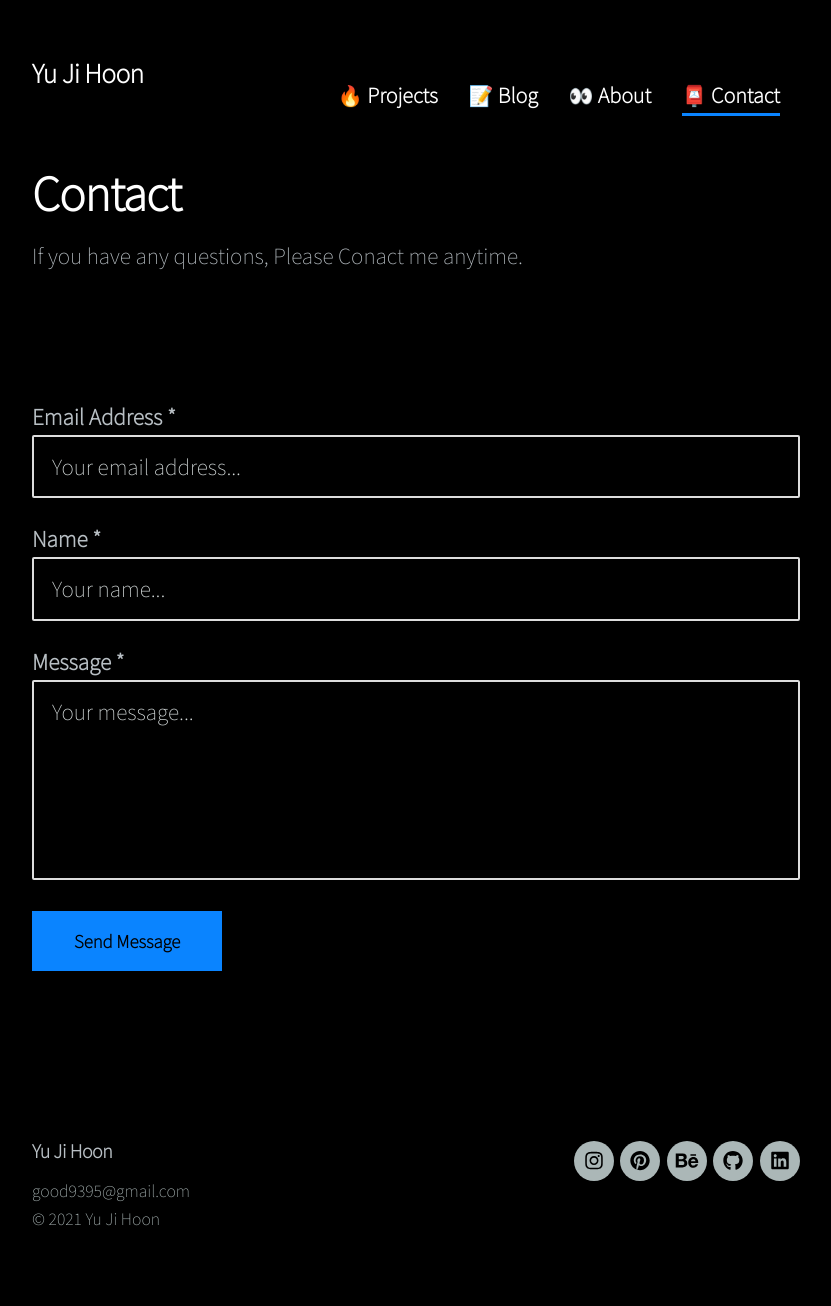
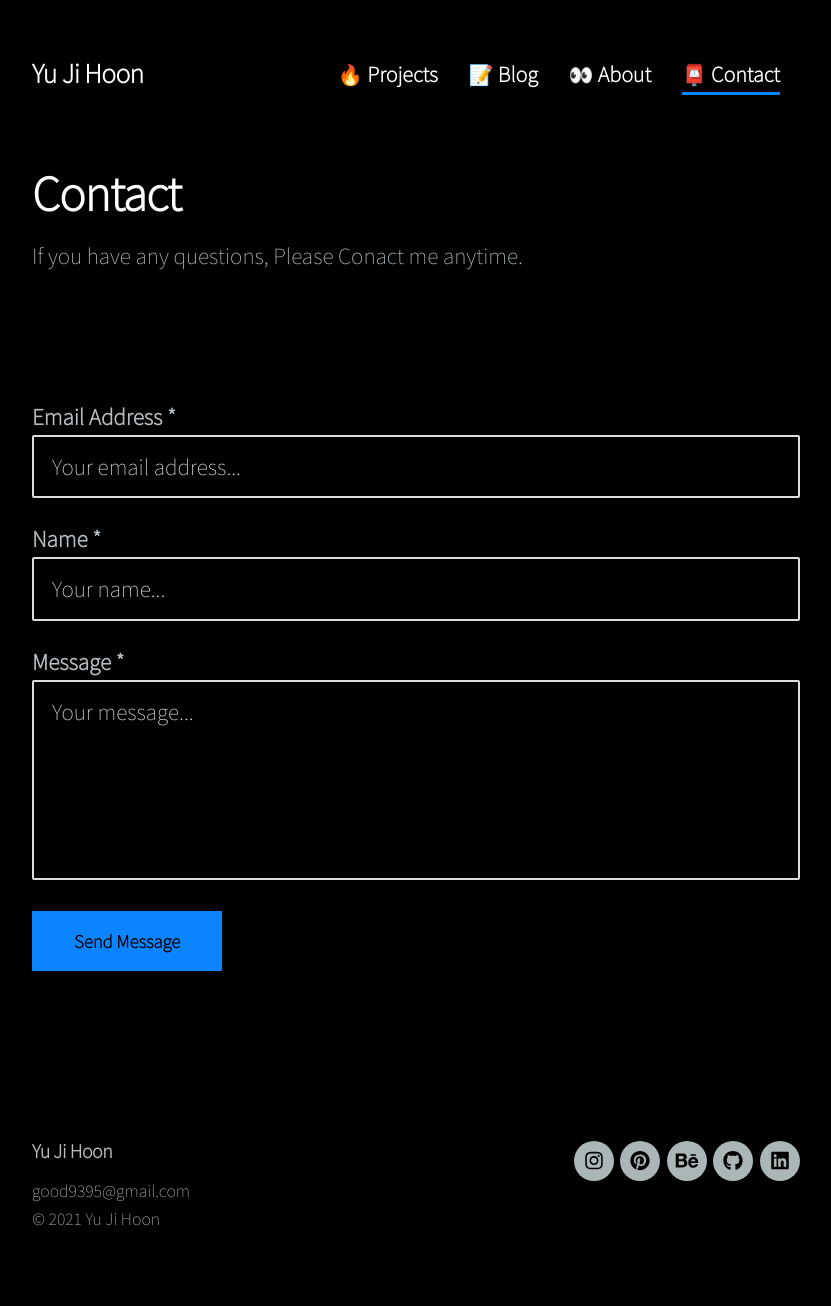
Before and after one commit to jihoon-yu/jihoon-yu.github.io, a Jekyll site: the page built from _pages/contact.md, in a window 1280 px wide. Shown: the whole page, without its empty margins (224-1055 px from the left). Built offline with Jekyll 4.4.1, drawn with Linux system fonts in a browser that asks for light colours; nearby versions of some CDN libraries.

Commit message:
header animation

```diff
--- a/_sass/_basic.scss
+++ b/_sass/_basic.scss
@@ -328,6 +328,7 @@ body.loading {
   .page {
     opacity: 0;
     visibility: hidden;
+    //---- 모든 html 페이지 start 애니메이션
     //@include transition(all 0.4s ease-in-out, transform 0s ease-in-out 0.4s);
     //@include translate(0, 20px);
   }
--- a/_sass/_includes/_header.scss
+++ b/_sass/_includes/_header.scss
@@ -65,7 +65,7 @@
     position: absolute;
     top: 50%;
     right: 20px;
-    //@include translate(0, -50%);
+    @include translate(0, -50%);
   }
 }
 
```
